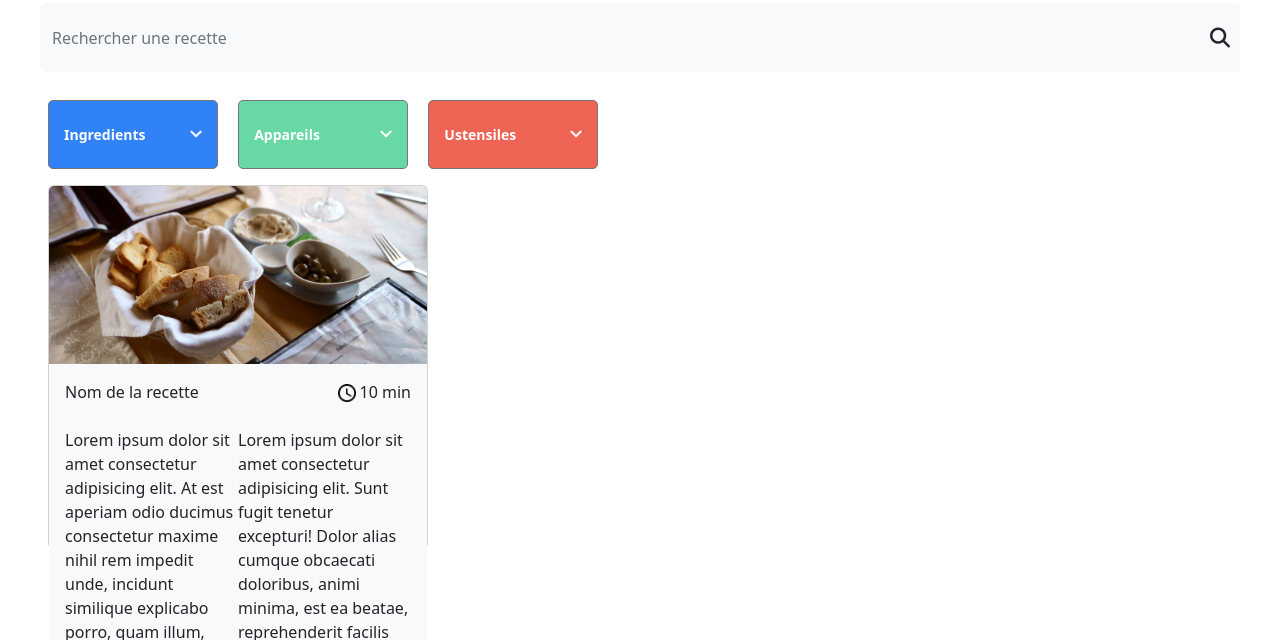
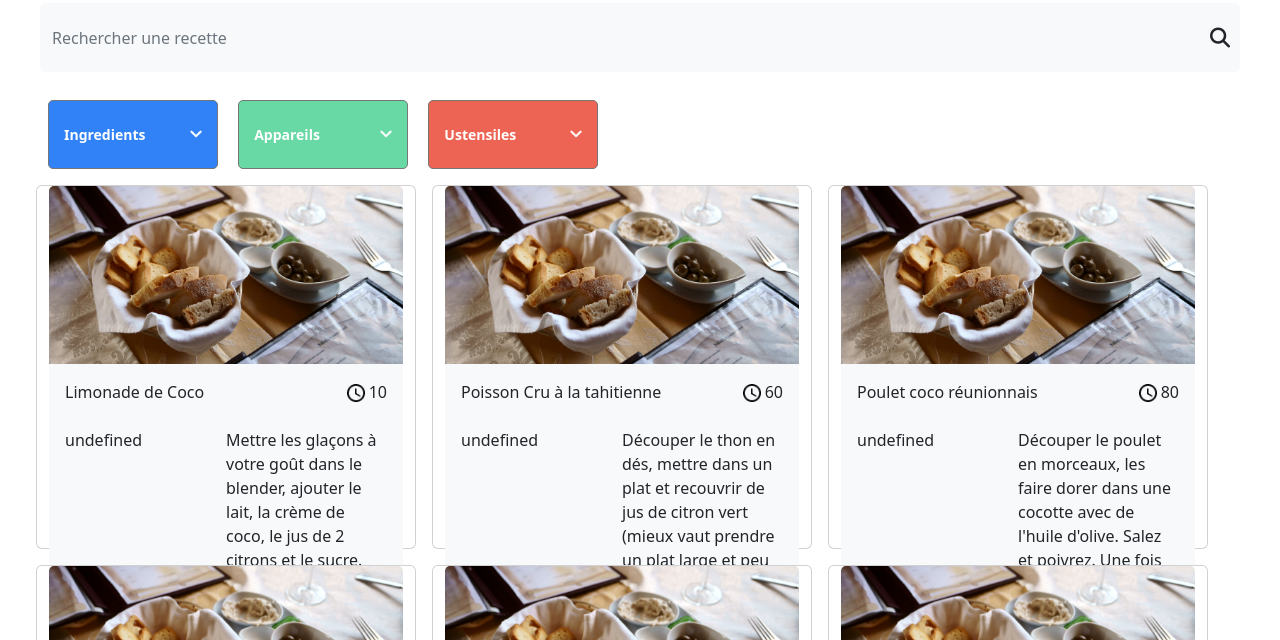
Before and after one commit to Winters67/Front_Les_petits_plats, a website with bundled scripts: page index.html in a window 1280 px wide. Shown: the part 160-800 px from the top of the page. Built offline with nearby package versions, Linux system fonts and the light colour scheme.

Commit message:
fichier sass

```diff
--- a/index.html
+++ b/index.html
@@ -11,7 +11,7 @@
       integrity="sha384-rbsA2VBKQhggwzxH7pPCaAqO46MgnOM80zW1RWuH61DGLwZJEdK2Kadq2F9CUG65"
       crossorigin="anonymous"
     />
-    <link rel="stylesheet" href="design/style.css" />
+    <link rel="stylesheet" href="style/style.css" />
     <script
       src="https://kit.fontawesome.com/d1c79fd7f4.js"
       crossorigin="anonymous"
@@ -59,7 +59,8 @@
     </section>
   </nav>
   <body>
-    <div class="card m-2" style="width: 380px; height: 364px">
+    <section id="card-item" class="row">
+      <!-- <div class="card m-2" style="width: 380px; height: 364px">
         <img
           class="card-img-top"
           src="/assets/images/wendy.jpg"
@@ -69,7 +70,12 @@
           <div class="card-title">
             <p>Nom de la recette</p>
             <span class="card-time">
-           <img class="m-1" src="/assets/icons/clock.png" alt="horloge" style="width: 18px;height: 18px;"/>
+              <img
+                class="m-1"
+                src="/assets/icons/clock.png"
+                alt="horloge"
+                style="width: 18px; height: 18px"
+              />
               <p>10 min</p>
             </span>
           </div>
@@ -77,15 +83,19 @@
             <p class="card-ingredients w-50">
               Lorem ipsum dolor sit amet consectetur adipisicing elit. At est
               aperiam odio ducimus consectetur maxime nihil rem impedit unde,
-            incidunt similique explicabo porro, quam illum, nesciunt a enim. Odio,
-            veniam!
+              incidunt similique explicabo porro, quam illum, nesciunt a enim.
+              Odio, veniam!
             </p>
-          <p class="card-text w-50" >
-            Lorem ipsum dolor sit amet consectetur adipisicing elit. Sunt fugit tenetur excepturi! Dolor alias cumque obcaecati doloribus, animi minima, est ea beatae, reprehenderit facilis exercitationem autem. Enim praesentium incidunt officia.
+            <p class="card-text w-50">
+              Lorem ipsum dolor sit amet consectetur adipisicing elit. Sunt
+              fugit tenetur excepturi! Dolor alias cumque obcaecati doloribus,
+              animi minima, est ea beatae, reprehenderit facilis exercitationem
+              autem. Enim praesentium incidunt officia.
             </p>
           </article>
         </div>
-    </div>
+      </div> -->
+    </section>
   </body>
   <script src="/scripts/index.js" type="module"></script>
   <script src="/data/recipes.js" type="module"></script>
--- a/sass/style.scss
+++ b/sass/style.scss
@@ -1,13 +1,9 @@
-
-
-
-
 body {
-    margin:  40px
+  margin: 40px;
 }
 
 .logo {
-color: #D04F4F;
+  color: #d04f4f;
   display: flex;
   flex-direction: column;
   align-items: center;
@@ -17,7 +13,6 @@ margin: 40px 0px 20px 0px;
 /* Recherche de recette */
 .input-group {
   height: 69px;
-
 }
 .input-search {
   position: relative;
@@ -29,7 +24,7 @@ padding: 10px;
 
 /* menu select */
 
-.select-choix{
+.select-choix {
   padding-top: 20px;
 }
 
@@ -45,37 +40,33 @@ padding: 10px;
   -webkit-appearance: none;
   -moz-appearance: none;
   appearance: none;
-    background: url("/assets/icons/dropdown.png" ) 90% / 7% no-repeat;
-
+  background: url("/assets/icons/dropdown.png") 90% / 7% no-repeat;
 }
 
 #ingredients {
-background-color: #3282F7;
-
+  background-color: #3282f7;
 }
 #appareils {
-  background-color: #68D9A4;
-
+  background-color: #68d9a4;
 }
 #ustensiles {
-background-color: #ED6454;
+  background-color: #ed6454;
 }
 
 /* card */
 
 .card-img-top {
   object-fit: cover;
-    height: 178px ;
+  height: 178px;
 }
 
- .card-title{
+.card-title {
   display: flex;
   justify-content: space-between;
 }
 .card-time {
   display: flex;
 }
-.card-recette{
+.card-recette {
   display: flex;
-
 }
--- a/scripts/index.js
+++ b/scripts/index.js
@@ -1,2 +1,49 @@
 import { recipes } from "../data/recipes.js";
 console.log(recipes);
+
+for (let index = 0; index < recipes.length; index++) {
+  const recette = recipes[index];
+  console.log(recette);
+
+  for (let index = 0; index < recette.ingredients.length; index++) {
+    const ingredients = recette.ingredients[index];
+    console.log(ingredients);
+  }
+
+  function showCard() {
+    document.querySelector("#card-item").innerHTML += `
+
+        <div class="card m-2" style="width: 380px; height: 364px">
+        <img
+        class="card-img-top"
+        src="/assets/images/wendy.jpg"
+        alt="Card image cap"
+        />
+        <div class="card-body bg-light">
+        <div class="card-title">
+        <p>${recette.name}</p>
+        <span class="card-time">
+        <img
+        class="m-1"
+        src="/assets/icons/clock.png"
+        alt="horloge"
+        style="width: 18px; height: 18px"
+        />
+        <p>${recette.time}</p>
+        </span>
+        </div>
+        <article class="card-recette">
+        <p class="card-ingredients w-50">
+        ${recette.ingredient}
+        </p>
+        <p class="card-text w-50">
+        ${recette.description}
+        </p>
+        </article>
+        </div>
+
+        </div>`;
+  }
+
+  showCard();
+}
```
Also changed, not shown: style/style.css, 2 other files. Lines whose indentation alone changed are shown as unchanged.
